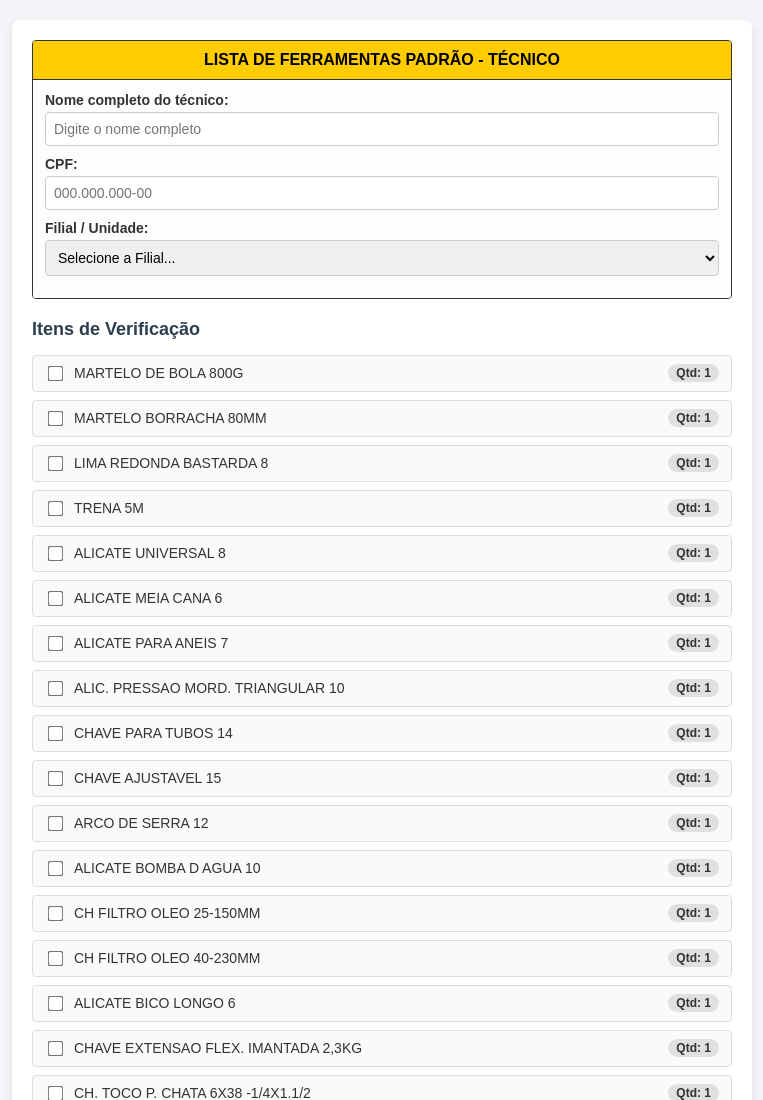
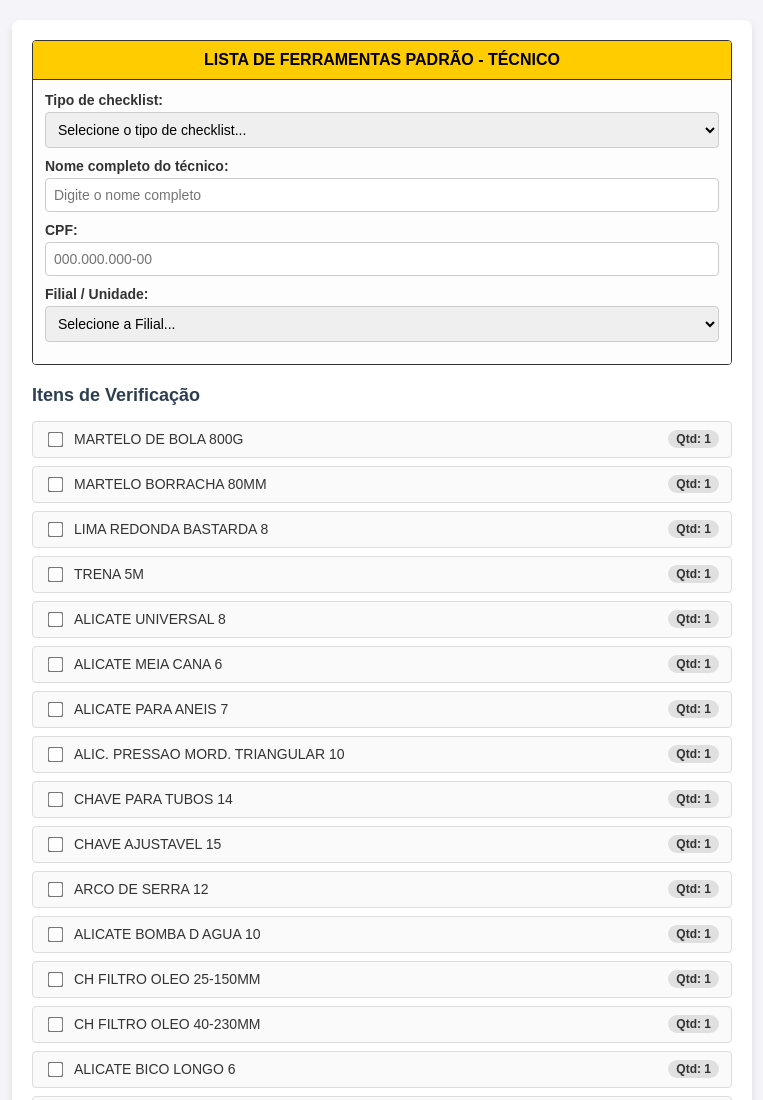
Before and after one commit to aplicativochecklist/checklist, a plain HTML site: page index.html in a window 1280 px wide. Shown: the top 1100 px of the page, without its empty margins (258-1021 px from the left). Drawn offline with Linux system fonts and the light colour scheme.

```diff
--- a/index.html
+++ b/index.html
@@ -56,6 +56,17 @@
     <div class="header-box">
         <div class="header-title">LISTA DE FERRAMENTAS PADRÃO - TÉCNICO</div>
         <div class="header-fields">
+            <div class="field-group">
+                <label for="tipoChecklist">Tipo de checklist:</label>
+                <select id="tipoChecklist" required>
+                    <option value="">Selecione o tipo de checklist...</option>
+                    <option value="1ª Conferência">1ª Conferência</option>
+                    <option value="Conferência Periódica">Conferência Periódica</option>
+                    <option value="Saída de Férias">Saída de Férias</option>
+                    <option value="Retorno de Férias">Retorno de Férias</option>
+                    <option value="Transferência de Ferramental">Transferência de Ferramental</option>
+                </select>
+            </div>
             <div class="field-group">
                 <label for="nomeTecnico">Nome completo do técnico:</label>
                 <input type="text" id="nomeTecnico" placeholder="Digite o nome completo">
@@ -430,6 +441,7 @@
     });
 
     async function enviarChecklist() {
+        const tipoChecklist = document.getElementById("tipoChecklist").value.trim();
         const nome = document.getElementById("nomeTecnico").value.trim();
         const cpf = document.getElementById("cpfTecnico").value.trim();
         const filial = document.getElementById("filialSelect").value.trim();
@@ -439,6 +451,7 @@
         const email1 = document.getElementById("emailExecutor").value.trim();
         const email2 = document.getElementById("emailCopia").value.trim();
 
+        if (!tipoChecklist) { alert("Selecione o tipo de checklist."); return; }
         if (!nome || !cpf) { alert("Preencha o Nome e o CPF!"); return; }
         if (!filial) { alert("Selecione a Filial."); return; }
         if (!assinatura) { alert("Digite seu nome na assinatura."); return; }
@@ -452,6 +465,7 @@
         }
 
         const dados = {
+            tipoChecklist: tipoChecklist,
             tecnico: nome,
             cpf: cpf,
             filial: filial,
```
